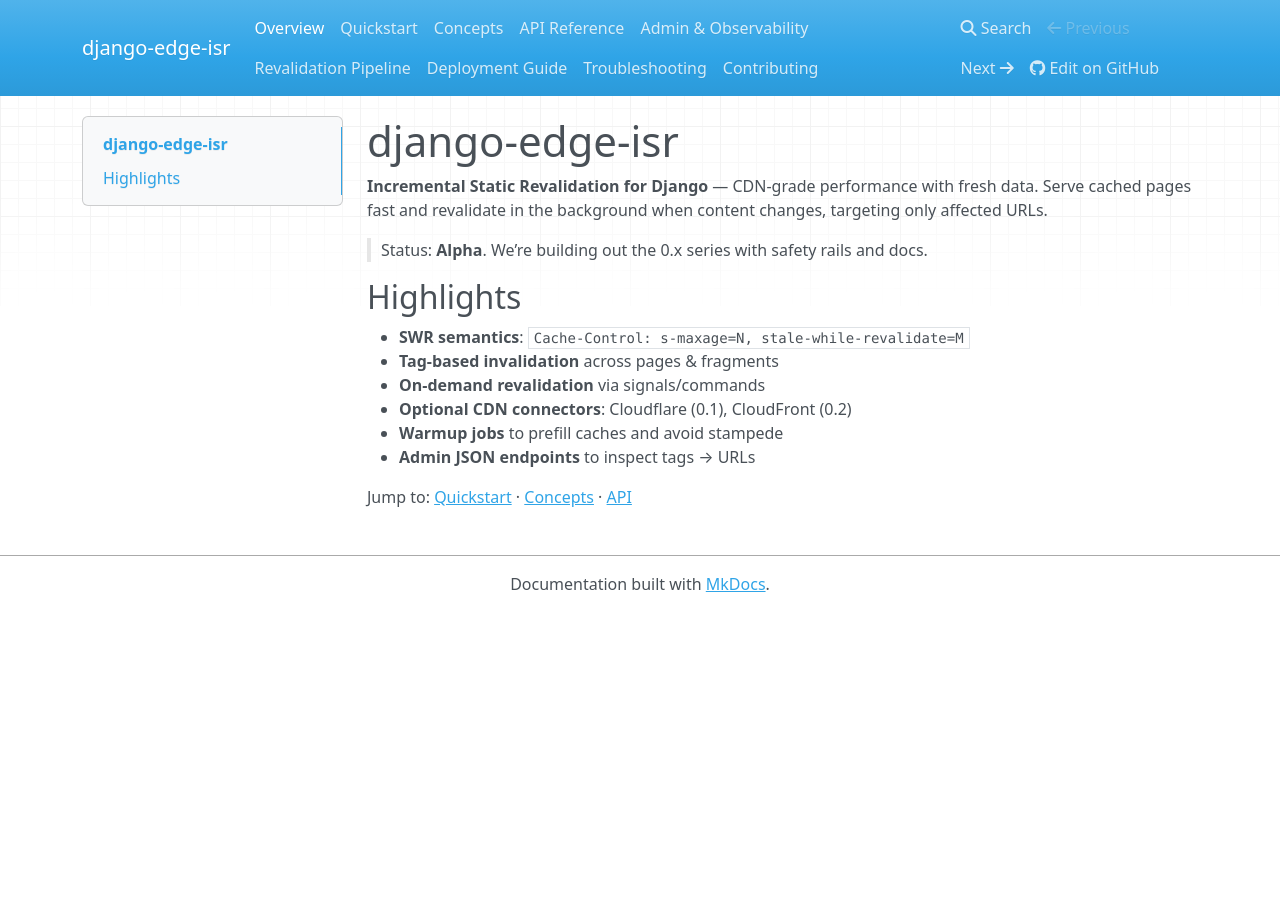
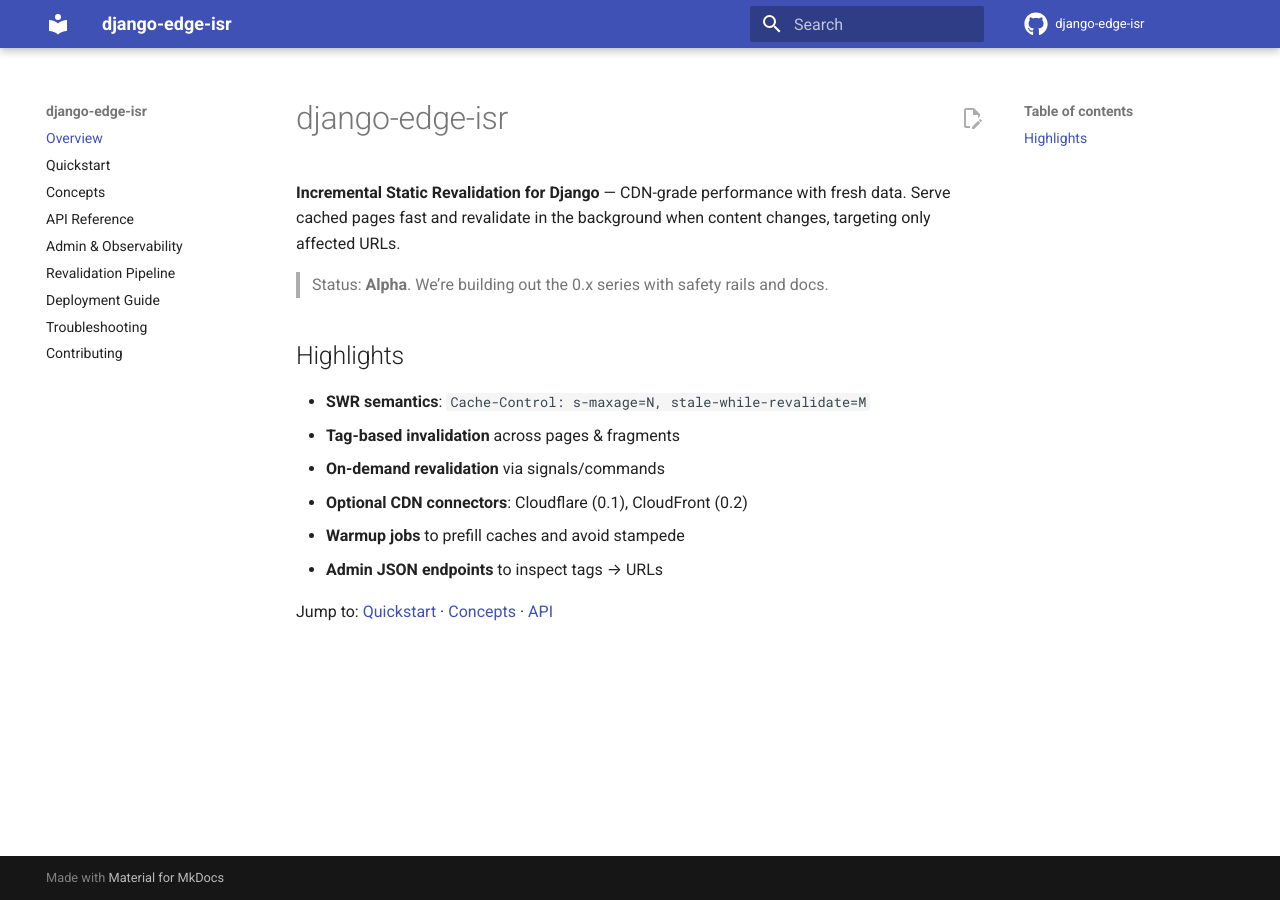
Before and after one commit to HamaBarhamou/django-edge-isr, an MkDocs documentation site: the page built from docs/index.md, in a window 1280 px wide. Built offline with MkDocs 1.6.1 and Material for MkDocs 9.7.7, drawn with Linux system fonts in a browser that asks for light colours; nearby versions of some CDN libraries; comment, search, counter and statistics services are not loaded.

```diff
--- a/mkdocs.yml
+++ b/mkdocs.yml
@@ -1,6 +1,8 @@
 site_name: django-edge-isr
 site_description: Incremental Static Revalidation for Django
+site_url: https://HamaBarhamou.github.io/django-edge-isr/
 repo_url: https://github.com/HamaBarhamou/django-edge-isr.git
+repo_name: django-edge-isr
 nav:
   - Overview: index.md
   - Quickstart: quickstart.md
@@ -12,8 +14,20 @@
   - Troubleshooting: troubleshooting.md
   - Contributing: contributing.md
 theme:
-  name: mkdocs
+  name: material
+  features:
+    - navigation.sections
+    - navigation.top
+    - content.code.copy
+    - content.action.edit
+  icon:
+    repo: fontawesome/brands/github
+
 markdown_extensions:
   - admonition
   - toc:
       permalink: true
+  - tables
+  - codehilite
+  - pymdownx.details
+  - pymdownx.superfences
```
Also changed, not shown: 2 other files.
